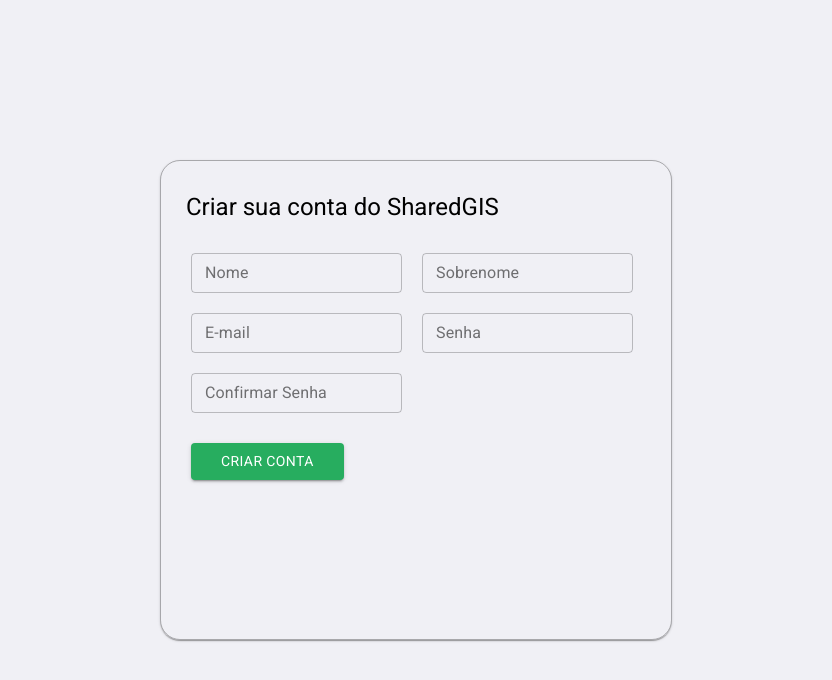
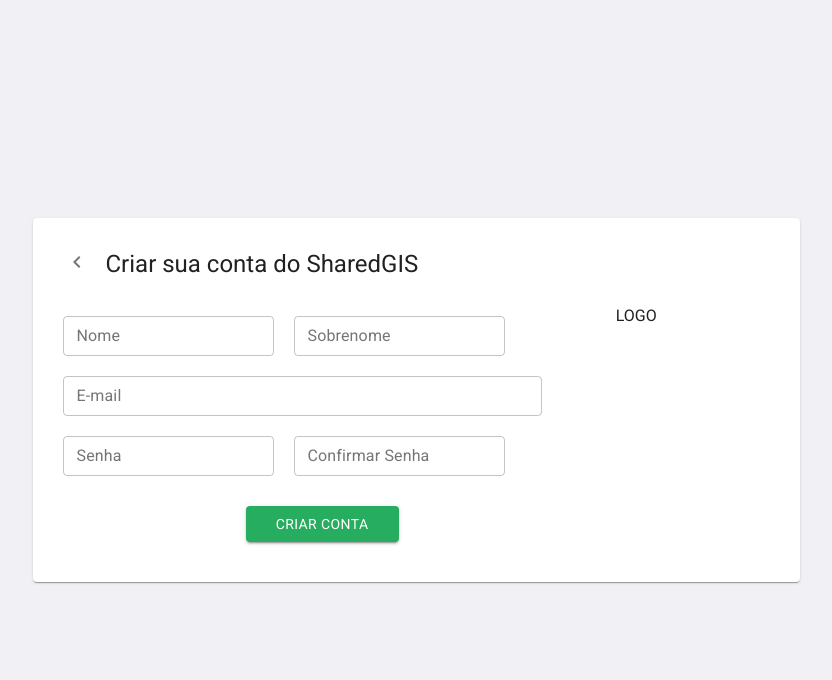
Before and after one commit to gwerle/sharedgis-frontend, a React (Create React App) app: page /create-account in a window 1280 px wide. Shown: the top 680 px of the page, without its empty margins (224-1056 px from the left). Built offline with nearby package versions, Linux system fonts and the light colour scheme.

Commit message:
feat: finish create-account route

```diff
--- a/src/pages/CreateAccount/index.tsx
+++ b/src/pages/CreateAccount/index.tsx
@@ -1,8 +1,18 @@
 import React, { useState } from 'react';
-import { TextField, Button } from '@material-ui/core';
+import {
+  TextField,
+  Button,
+  Grid,
+  Paper,
+  IconButton,
+  Tooltip,
+} from '@material-ui/core';
 import { ContainerLogin } from '../Common/styles';
-import { BorderedDiv } from './styles';
+import KeyboardArrowLeftIcon from '@material-ui/icons/KeyboardArrowLeft';
 import api from '../../services/api';
+import { useHistory } from 'react-router-dom';
+import { useDispatch } from '../../store';
+import { showSnackbar } from '../../store/modules/Snackbar/actions';
 
 interface CreateUserFields {
   firstName: string;
@@ -15,6 +25,9 @@
 const CreateAccount: React.FC = () => {
   const [fields, setFields] = useState<Partial<CreateUserFields>>({});
 
+  const history = useHistory();
+  const dispatch = useDispatch();
+
   const handleFieldChange = (field: string, value: string) => {
     setFields(stateFields => ({
       ...stateFields,
@@ -23,13 +36,31 @@
   };
 
   const handleSubmitForm = () => {
-    api.post('users', fields);
+    api
+      .post('users', fields)
+      .then(response => {
+        if (response.status === 200) {
+          dispatch(showSnackbar('Conta Criada com Sucesso!', 'success'));
+        }
+      })
+      .catch(strError => {
+        const error = { ...strError };
+        dispatch(showSnackbar(error.response.data.error, 'error'));
+      });
   };
 
   return (
     <ContainerLogin>
-      <BorderedDiv>
+      <Paper style={{ maxWidth: '767px' }}>
         <div style={{ padding: '20px' }}>
+          <div style={{ display: 'flex' }}>
+            <span>
+              <Tooltip title="Voltar" placement="top">
+                <IconButton onClick={() => history.push('/')}>
+                  <KeyboardArrowLeftIcon />
+                </IconButton>
+              </Tooltip>
+            </span>
             <h1
               style={{
                 fontSize: '24px',
@@ -41,8 +72,10 @@
             >
               Criar sua conta do SharedGIS
             </h1>
+          </div>
           <form style={{ margin: '20px 0' }}>
-            <div style={{ display: 'flex', flexWrap: 'wrap' }}>
+            <Grid container spacing={3} justify="center">
+              <Grid item xs={9}>
                 <TextField
                   size="small"
                   label="Nome"
@@ -50,7 +83,8 @@
                   color="secondary"
                   style={{ margin: '10px' }}
                   onChange={(event: React.ChangeEvent<HTMLInputElement>) =>
-                  handleFieldChange('firstName', event.currentTarget.value)}
+                    handleFieldChange('firstName', event.currentTarget.value)
+                  }
                 />
                 <TextField
                   size="small"
@@ -59,14 +93,15 @@
                   color="secondary"
                   style={{ margin: '10px' }}
                   onChange={(event: React.ChangeEvent<HTMLInputElement>) =>
-                  handleFieldChange('lastName', event.currentTarget.value)}
+                    handleFieldChange('lastName', event.currentTarget.value)
+                  }
                 />
                 <TextField
                   size="small"
                   label="E-mail"
                   variant="outlined"
                   color="secondary"
-                style={{ margin: '10px' }}
+                  style={{ margin: '10px', width: '89%' }}
                   onChange={(event: React.ChangeEvent<HTMLInputElement>) =>
                     handleFieldChange('email', event.currentTarget.value)
                   }
@@ -79,7 +114,8 @@
                   color="secondary"
                   style={{ margin: '10px' }}
                   onChange={(event: React.ChangeEvent<HTMLInputElement>) =>
-                  handleFieldChange('password', event.currentTarget.value)}
+                    handleFieldChange('password', event.currentTarget.value)
+                  }
                 />
                 <TextField
                   size="small"
@@ -95,14 +131,12 @@
                     )
                   }
                 />
-            </div>
-            <div>
+                <div style={{ textAlign: 'center' }}>
                   <Button
                     style={{
                       color: '#FFF',
                       padding: '6px 30px',
                       marginTop: '20px',
-                  marginLeft: '10px',
                     }}
                     variant="contained"
                     color="primary"
@@ -111,9 +145,14 @@
                     Criar Conta
                   </Button>
                 </div>
+              </Grid>
+              <Grid item xs={3}>
+                <div>LOGO</div>
+              </Grid>
+            </Grid>
           </form>
         </div>
-      </BorderedDiv>
+      </Paper>
     </ContainerLogin>
   );
 };
--- a/src/pages/CreateAccount/styles.ts
+++ /dev/null
@@ -1,12 +0,0 @@
-import styled from 'styled-components';
-
-export const BorderedDiv = styled.div`
-  width: 40%;
-  display: flex;
-  flex-wrap: wrap;
-  height: 60vh;
-  border: 1px solid rgb(0, 0, 0, 0.3);
-  box-shadow: 0px 2px 1px -1px rgba(0, 0, 0, 0.2),
-    0px 1px 1px 0px rgba(0, 0, 0, 0.14), 0px 1px 3px 0px rgba(0, 0, 0, 0.12);
-  border-radius: 20px;
-`;
```
Lines whose indentation alone changed are shown as unchanged.
